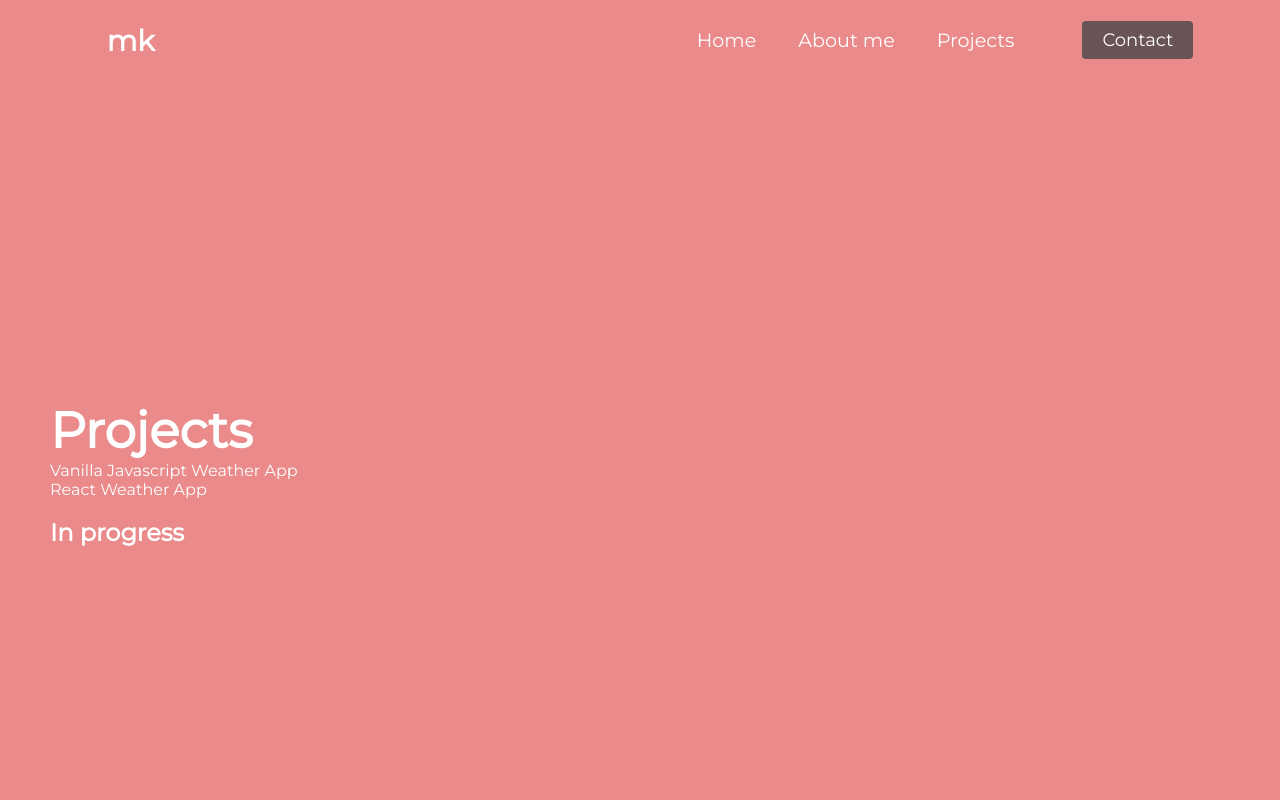
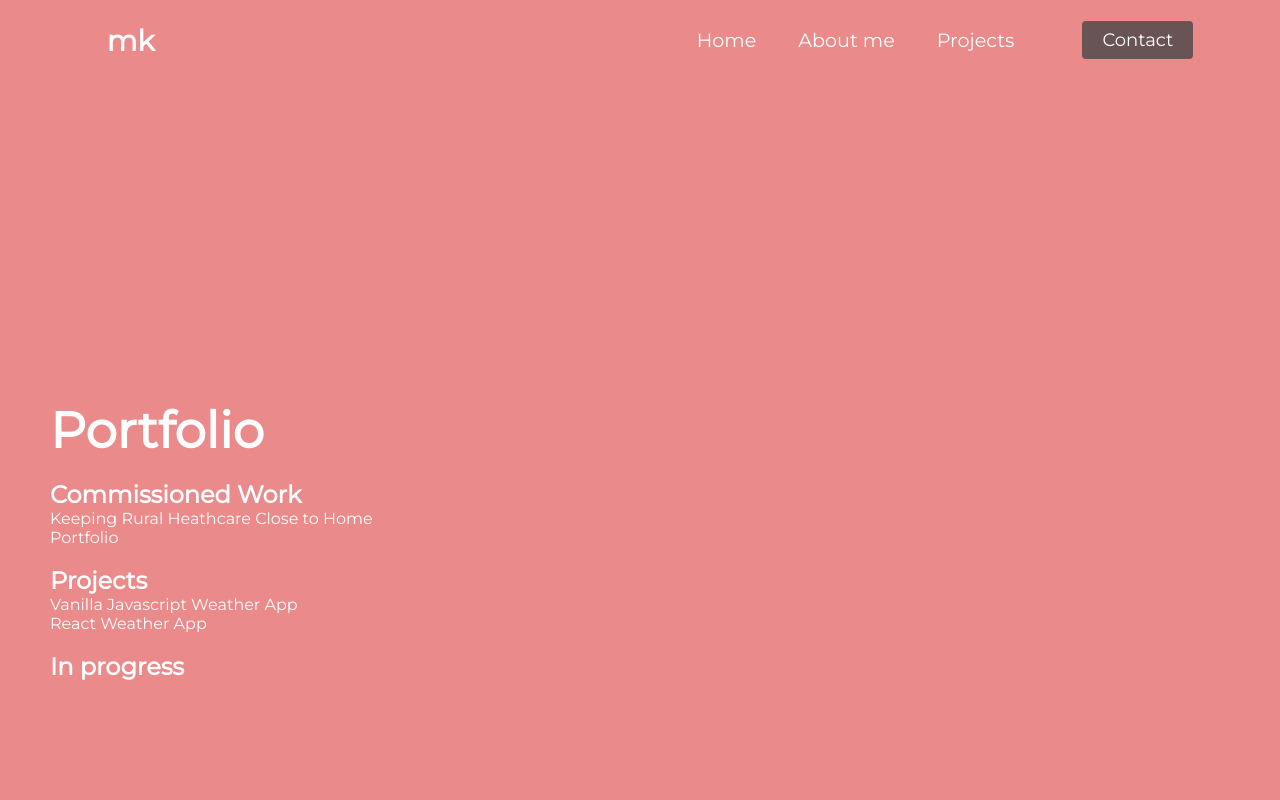
Before and after one commit to michaelakleer/personal-website-react, a React (Create React App) app: page /projects in a window 1280 px wide. Shown: the top 800 px of the page. Built offline with nearby package versions, Linux system fonts and the light colour scheme.

Commit message:
Updated info

```diff
--- a/src/components/Projects/Projects.js
+++ b/src/components/Projects/Projects.js
@@ -4,7 +4,13 @@ import "./Projects.css";
 export default function Projects() {
   return (
     <section className="Projects">
-      <h1>Projects</h1>
+      <h1>Portfolio</h1>
+      <br />
+      <h2> Commissioned Work</h2>
+      <p>Keeping Rural Heathcare Close to Home</p>
+      <p>Portfolio</p>
+      <br />
+      <h2>Projects</h2>
       <p>Vanilla Javascript Weather App</p>
       <p>React Weather App</p>
       <br />
```
